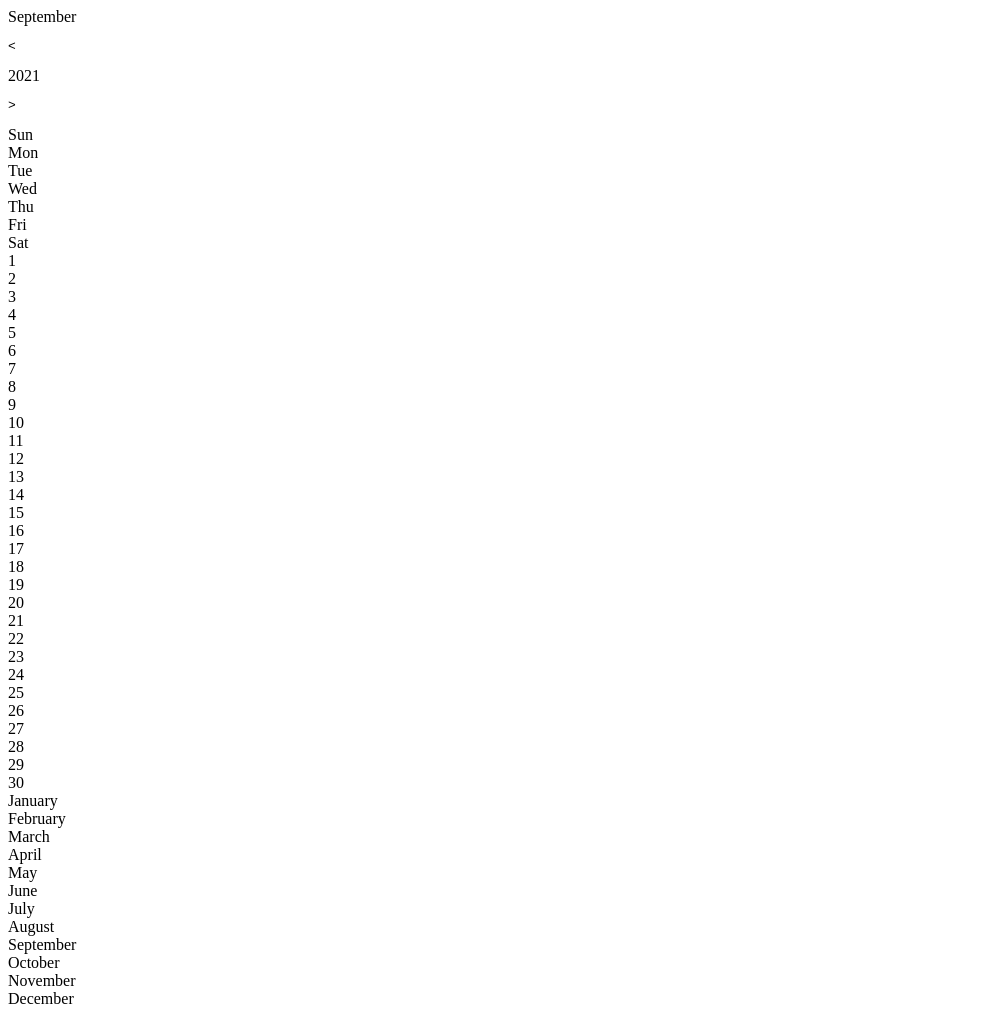
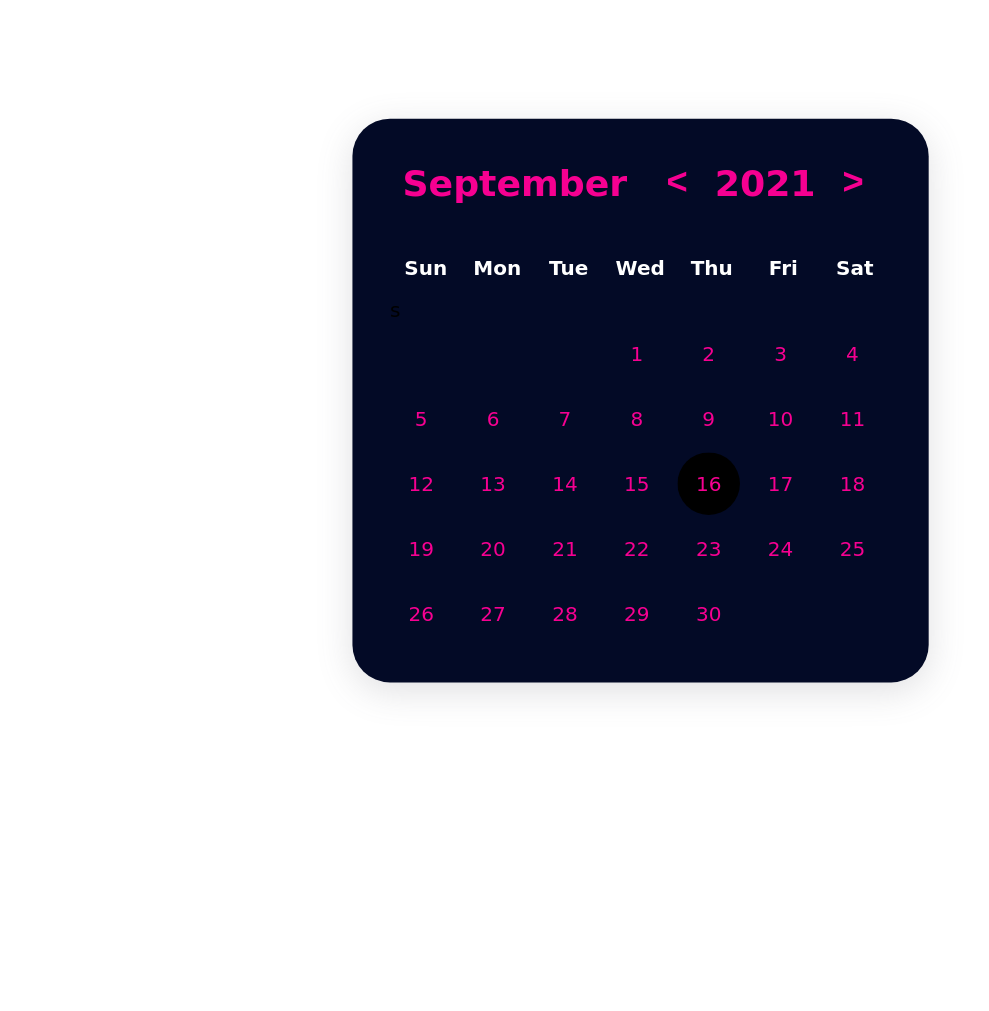
Before and after one commit to vdi1402/Calender-js, a plain HTML site: page index.html in a window 1280 px wide. Shown: the whole page, without its empty margins (0-989 px from the left). After the commit the page ends 800 px from the top, so only its background shows below. Drawn offline with Linux system fonts and the light colour scheme.

Commit message:
Update index.html

```diff
--- a/index.html
+++ b/index.html
@@ -7,7 +7,7 @@
     <title>
         Calendar
     </title>
-    <link rel="stylesheet" href="app.css">
+    <link rel="stylesheet" href="style.css">
 </head>
 
 <body>
@@ -34,7 +34,7 @@
                 <div>Thu</div>
                 <div>Fri</div>
                 <div>Sat</div>
-            </div>
+            </div>s
             <div class="cal-days"></div>
         </div>
 
```
